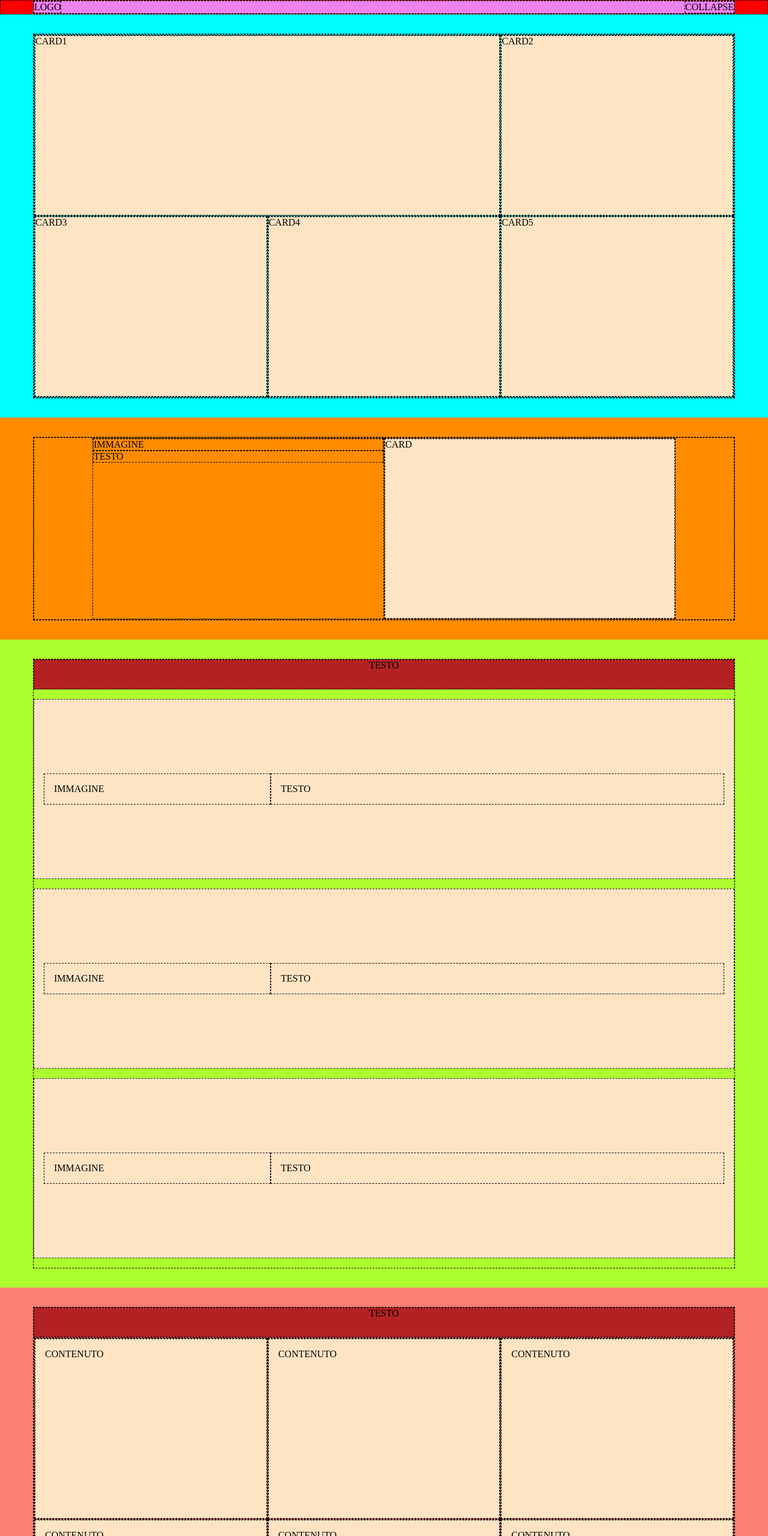
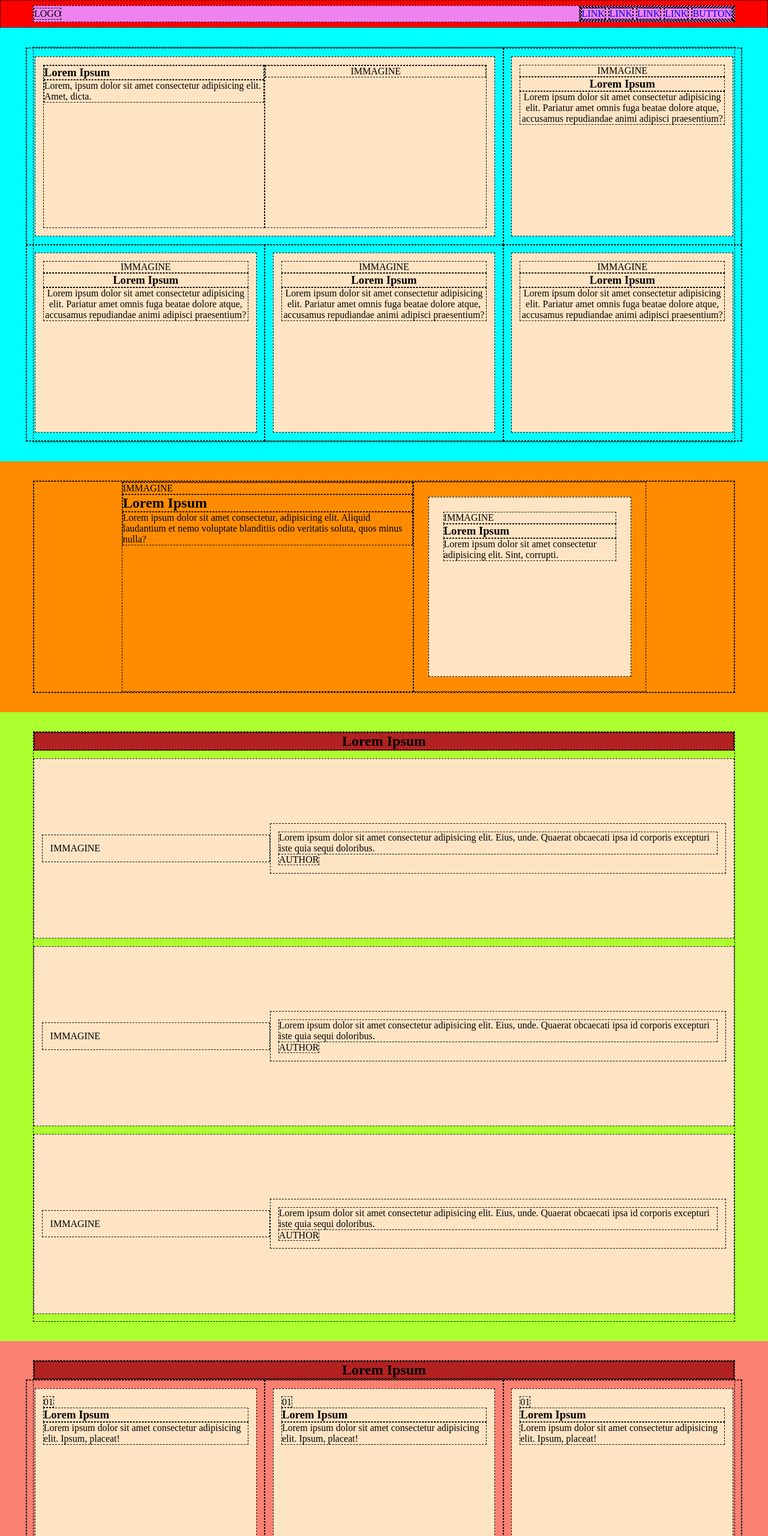
Before and after one commit to mattiamoneta/htmlcss-responsive-layout, a plain HTML site: page index.html in a window 1280 px wide. Shown: the top 2560 px of the page at 60% size. Drawn offline with Linux system fonts and the light colour scheme.

Commit message:
Final (Layout a Blocchi)

```diff
--- a/css/master.css
+++ b/css/master.css
@@ -9,7 +9,6 @@
 .debug .navbar .container{background-color: violet;}
 
 .debug .section-heading{
-    height: 50px;
     background-color: firebrick;
 }
 
@@ -56,6 +55,14 @@
     margin: auto;
 }
 
+.gridfix-xs{margin: 0 -0.5rem 0 -0.5rem;}
+.gridfix-sm{margin: 0 -.8rem 0 -.8rem;}
+.gridfix-md{margin: 0 -1.5rem 0 -1.5rem;}
+.gridfix-lg{margin: 0 -2rem 0 -2rem;}
+.gridfix-xl{margin: 0 -3.5rem 0 -3.5rem;}
+.gridfix-xxl{margin: 0 -5rem 0 -5rem;}
+
+
 .justify-start{justify-content: flex-start;}
 .justify-center{justify-content: center;}
 .justify-end{justify-content: flex-end;}
@@ -84,21 +91,21 @@
 /* Padding */
 
 .p-xs{padding: 0.5rem;}
-.p-sm{padding: 1rem;}
+.p-sm{padding: .8rem;}
 .p-md{padding: 1.5rem;}
 .p-lg{padding: 2rem;}
 .p-xl{padding: 3.5rem;}
 .p-xxl{padding: 5rem;}
 
 .py-xs{padding: 0.5rem 0;}
-.py-sm{padding: 1rem 0;}
+.py-sm{padding: .8rem 0;}
 .py-md{padding: 1.5rem 0;}
 .py-lg{padding: 2rem 0;}
 .py-xl{padding: 3.5rem 0;}
 .py-xxl{padding: 5rem 0;}
 
 .px-xs{padding: 0 0.5rem;}
-.px-sm{padding: 0 1rem;}
+.px-sm{padding: 0 .8rem;}
 .px-md{padding: 0 1.5rem;}
 .px-lg{padding: 0 2rem;}
 .px-xl{padding: 0 3.5rem;}
@@ -108,14 +115,14 @@
 /* Margin */
 
 .my-xs{margin: 0.5rem 0;}
-.my-sm{margin: 1rem 0;}
+.my-sm{margin: .8rem 0;}
 .my-md{margin: 1.5rem 0;}
 .my-lg{margin: 2rem 0;}
 .my-xl{margin: 3.5rem 0;}
 .my-xxl{margin: 5rem 0;}
 
 .mx-xs{margin: 0 0.5rem;}
-.mx-sm{margin: 0 1rem;}
+.mx-sm{margin: 0 .8rem;}
 .mx-md{margin: 0 1.5rem;}
 .mx-lg{margin: 0 2rem;}
 .mx-xl{margin: 0 3.5rem;}
@@ -140,6 +147,11 @@
 .navbar .container{
     display: flex;
     justify-content: space-between;
+    align-items: center;
+}
+
+.collapse{
+    display: none;
 }
 
 
@@ -207,6 +219,26 @@
     .container{
         max-width: 960px;
     }
+
+    .collapse{
+        display: block;
+    }
+
+    .navbar .nav-toggle{
+        display: none;
+    }
+
+    .navbar .navbar-nav ul{
+        list-style-type: none;
+    }
+
+    .navbar .navbar-nav li{
+        display: inline-block;
+    }
+
+    .navbar .navbar-nav li a{
+        text-decoration: none;
+    }
 }
 
 @media screen and (min-width: 1200px) {
--- a/index.html
+++ b/index.html
@@ -18,10 +18,21 @@
             NAVBAR
          -->
          <header class="debug">
-            <div class="navbar">
+            <div class="navbar py-xs">
                 <div class="container">
                     <div class="navbar-logo">LOGO</div>
-                    <div class="collapse">COLLAPSE</div>
+                    <div class="nav-toggle">HAMBURGER</div>
+                    <div class="collapse">
+                        <nav class="navbar-nav">
+                            <ul>
+                                <li><a href="#">LINK</a></li>
+                                <li><a href="#">LINK</a></li>
+                                <li><a href="#">LINK</a></li>
+                                <li><a href="#">LINK</a></li>
+                                <li><a href="#">BUTTON</a></li>
+                            </ul>
+                        </nav>
+                    </div>
                 </div>
             </div>
          </header>
@@ -31,35 +42,49 @@
          -->
          <section id="hero-section" class="debug py-lg">
             <div class="container">
-                <div class="row row-wrap">
+                <div class="row row-wrap gridfix-sm">
 
-                    <div class="col-8">
-                        <div class="card">
-                            CARD1
+                    <div class="col-8 p-sm">
+                        <div class="card row p-sm ">
+                            <div class="col-6">
+                                <h3>Lorem Ipsum</h3>
+                                <p>Lorem, ipsum dolor sit amet consectetur adipisicing elit. Amet, dicta.</p>
+                            </div>
+                            <div class="col-6 text-center">
+                                <div>IMMAGINE</div>
+                            </div>
                         </div>
                     </div>
 
-                    <div class="col-4">
-                        <div class="card">
-                            CARD2
+                    <div class="col-4 p-sm text-center">
+                        <div class="card p-sm">
+                            <div>IMMAGINE</div>
+                            <h3>Lorem Ipsum</h3>
+                            <p>Lorem ipsum dolor sit amet consectetur adipisicing elit. Pariatur amet omnis fuga beatae dolore atque, accusamus repudiandae animi adipisci praesentium?</p>
                         </div>
                     </div>
 
-                    <div class="col-4">
-                        <div class="card">
-                            CARD3
+                    <div class="col-4 p-sm text-center">
+                        <div class="card p-sm">
+                            <div>IMMAGINE</div>
+                            <h3>Lorem Ipsum</h3>
+                            <p>Lorem ipsum dolor sit amet consectetur adipisicing elit. Pariatur amet omnis fuga beatae dolore atque, accusamus repudiandae animi adipisci praesentium?</p>
                         </div>
                     </div>
 
-                    <div class="col-4">
-                        <div class="card">
-                            CARD4
+                    <div class="col-4 p-sm text-center">
+                        <div class="card p-sm">
+                            <div>IMMAGINE</div>
+                            <h3>Lorem Ipsum</h3>
+                            <p>Lorem ipsum dolor sit amet consectetur adipisicing elit. Pariatur amet omnis fuga beatae dolore atque, accusamus repudiandae animi adipisci praesentium?</p>
                         </div>
                     </div>
 
-                    <div class="col-4">
-                        <div class="card">
-                            CARD5
+                    <div class="col-4 p-sm text-center">
+                        <div class="card p-sm">
+                            <div>IMMAGINE</div>
+                            <h3>Lorem Ipsum</h3>
+                            <p>Lorem ipsum dolor sit amet consectetur adipisicing elit. Pariatur amet omnis fuga beatae dolore atque, accusamus repudiandae animi adipisci praesentium?</p>
                         </div>
                     </div>
 
@@ -76,12 +101,15 @@
                 <div class="row justify-center">
                     <div class="col-5">
                         <div>IMMAGINE</div>
-                        <div>TESTO</div>
+                        <h2>Lorem Ipsum</h2>
+                        <p>Lorem ipsum dolor sit amet consectetur, adipisicing elit. Aliquid laudantium et nemo voluptate blanditiis odio veritatis soluta, quos minus nulla?</p>
                     </div>
 
-                    <div class="col-5">
-                        <div class="card">
-                            CARD
+                    <div class="col-4 p-md">
+                        <div class="card p-md">
+                            <div>IMMAGINE</div>
+                            <h3>Lorem Ipsum</h3>
+                            <p>Lorem ipsum dolor sit amet consectetur adipisicing elit. Sint, corrupti.</p>
                         </div>
                     </div>
                 </div>
@@ -96,36 +124,40 @@
             <div class="container">
 
                 <div class="section-heading text-center">
-                    TESTO
+                    <h1>Lorem Ipsum</h1>
                 </div>
 
-                <div class="card d-flex my-sm p-sm align-center">
+                <div class="card row my-sm p-sm align-center">
                     <div class="col-4 p-sm">
                         IMMAGINE
                     </div>
                     <div class="col-8 p-sm">
-                        TESTO
+                        <p>Lorem ipsum dolor sit amet consectetur adipisicing elit. Eius, unde. Quaerat obcaecati ipsa id corporis excepturi iste quia sequi doloribus.</p>
+                        <span>AUTHOR</span>
                     </div>
                 </div>
 
-                <div class="card d-flex my-sm p-sm align-center">
+                <div class="card row my-sm p-sm align-center">
                     <div class="col-4 p-sm">
                         IMMAGINE
                     </div>
                     <div class="col-8 p-sm">
-                        TESTO
+                        <p>Lorem ipsum dolor sit amet consectetur adipisicing elit. Eius, unde. Quaerat obcaecati ipsa id corporis excepturi iste quia sequi doloribus.</p>
+                        <span>AUTHOR</span>
+                    </div>
+                </div>
+
+                <div class="card row my-sm p-sm align-center">
+                    <div class="col-4 p-sm">
+                        IMMAGINE
+                    </div>
+                    <div class="col-8 p-sm">
+                        <p>Lorem ipsum dolor sit amet consectetur adipisicing elit. Eius, unde. Quaerat obcaecati ipsa id corporis excepturi iste quia sequi doloribus.</p>
+                        <span>AUTHOR</span>
                     </div>
                 </div>
 
 
-                <div class="card d-flex my-sm p-sm align-center">
-                    <div class="col-4 p-sm">
-                        IMMAGINE
-                    </div>
-                    <div class="col-8 p-sm">
-                        TESTO
-                    </div>
-                </div>
 
             </div>
          </section>
@@ -137,46 +169,59 @@
             <div class="container">
 
                 <div class="section-heading text-center">
-                    TESTO
+                    <h1>Lorem Ipsum</h1>
                 </div>
 
-                <div class="row row-wrap">
-
-                    <div class="col-4 col-md-6">
+                <div class="row row-wrap gridfix-sm">
+                    <div class="col-4 col-md-6 p-sm">
                         <div class="card p-sm">
-                            CONTENUTO
+                            <span>01</span>
+                            <h3>Lorem Ipsum</h3>
+                            <p>Lorem ipsum dolor sit amet consectetur adipisicing elit. Ipsum, placeat!</p>
                         </div>
                     </div>
 
-                    <div class="col-4 col-md-6">
+                    <div class="col-4 col-md-6 p-sm">
                         <div class="card p-sm">
-                            CONTENUTO
+                            <span>01</span>
+                            <h3>Lorem Ipsum</h3>
+                            <p>Lorem ipsum dolor sit amet consectetur adipisicing elit. Ipsum, placeat!</p>
                         </div>
                     </div>
 
-                    <div class="col-4 col-md-6">
+                    <div class="col-4 col-md-6 p-sm">
                         <div class="card p-sm">
-                            CONTENUTO
+                            <span>01</span>
+                            <h3>Lorem Ipsum</h3>
+                            <p>Lorem ipsum dolor sit amet consectetur adipisicing elit. Ipsum, placeat!</p>
                         </div>
                     </div>
 
-                    <div class="col-4 col-md-6">
+                    <div class="col-4 col-md-6 p-sm">
                         <div class="card p-sm">
-                            CONTENUTO
+                            <span>01</span>
+                            <h3>Lorem Ipsum</h3>
+                            <p>Lorem ipsum dolor sit amet consectetur adipisicing elit. Ipsum, placeat!</p>
                         </div>
                     </div>
 
-                    <div class="col-4 col-md-6">
+                    <div class="col-4 col-md-6 p-sm">
                         <div class="card p-sm">
-                            CONTENUTO
+                            <span>01</span>
+                            <h3>Lorem Ipsum</h3>
+                            <p>Lorem ipsum dolor sit amet consectetur adipisicing elit. Ipsum, placeat!</p>
                         </div>
                     </div>
 
-                    <div class="col-4 col-md-6">
+                    <div class="col-4 col-md-6 p-sm">
                         <div class="card p-sm">
-                            CONTENUTO
+                            <span>01</span>
+                            <h3>Lorem Ipsum</h3>
+                            <p>Lorem ipsum dolor sit amet consectetur adipisicing elit. Ipsum, placeat!</p>
                         </div>
                     </div>
+
+
                 </div>
             </div>
         </section>
@@ -188,10 +233,12 @@
             <div class="container">
                 <div class="row">
                     <div class="col-8">
-                        ABOUT US
+                        <h1>Lorem Ipsum</h1>
+                        <p>Lorem ipsum dolor sit amet consectetur adipisicing elit. Distinctio deserunt qui consequuntur voluptatem animi architecto velit alias dolorum, consectetur laborum?</p>
                     </div>
                     <div class="col-4">
-                        IMMAGINE
+                        <img src="" alt="">
+                        <h2>Lorem ipsum dolor sit amet.</h2>
                     </div>
                 </div>
             </div>
@@ -203,7 +250,7 @@
           <section id="get-started" class="debug py-lg">
             <div class="container-sm">
                 <div class="section-heading text-center">
-                    TESTO
+                    <h1>Lorem Ipsum</h1>
                 </div>
             </div>
           </section>
```
